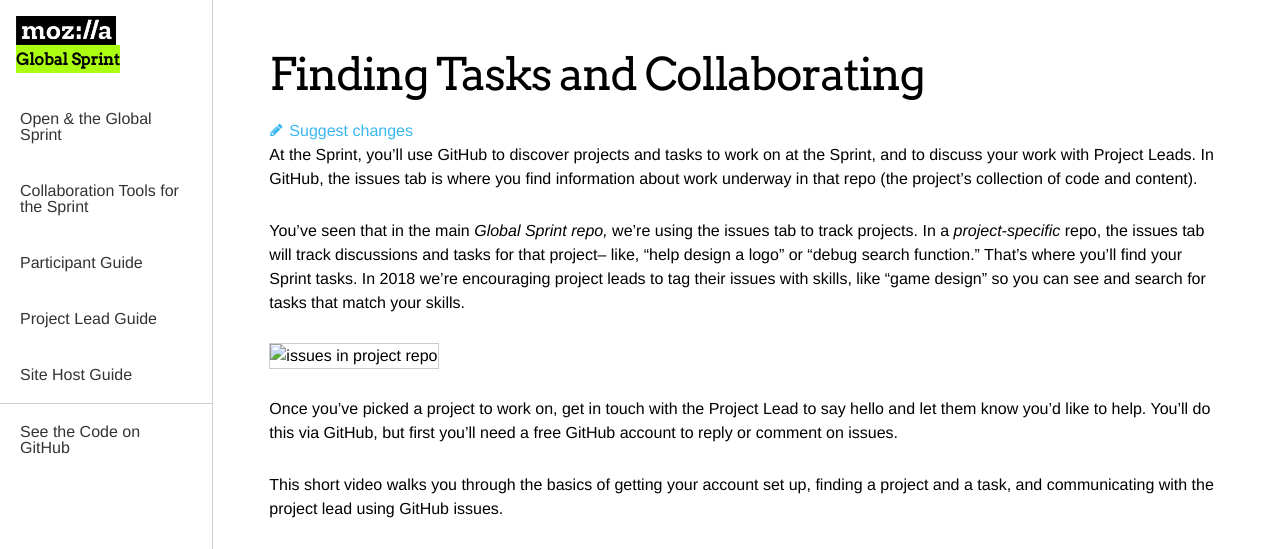
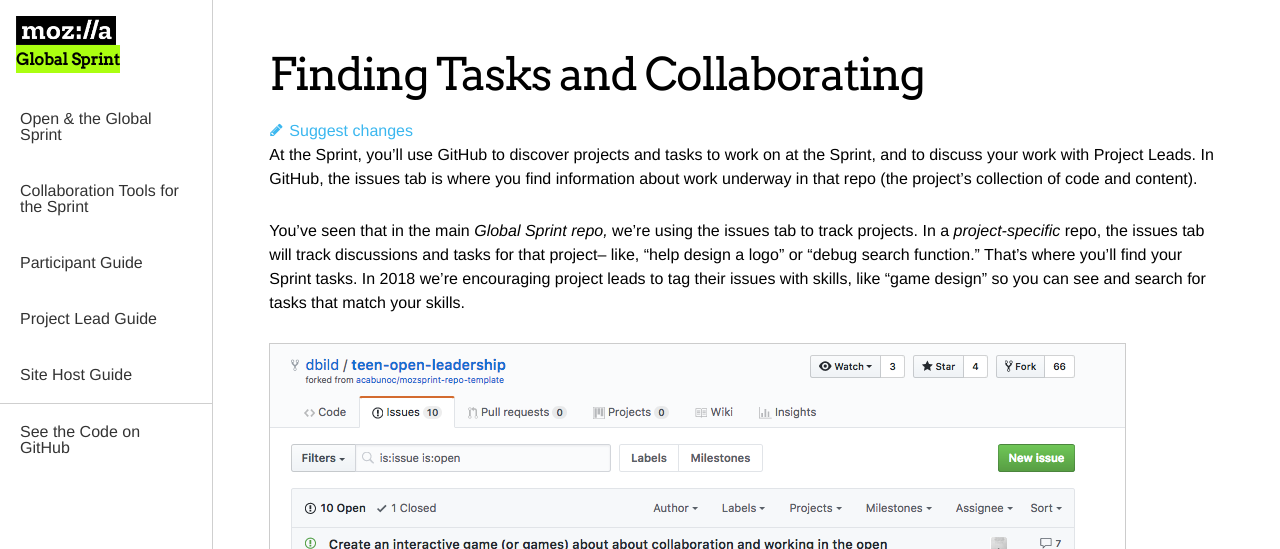
Before and after one commit to mozilla/global-sprint, a Jekyll site: the page built from _articles/participants/collaborating.md, in a window 1280 px wide. Shown: the top 549 px of the page. Built offline with Jekyll 4.4.1, drawn with Linux system fonts in a browser that asks for light colours; comment, search, counter and statistics services are not loaded; grey boxes are pictures that could not be loaded.

Commit message:
Update collaborating.md

```diff
--- a/_articles/participants/collaborating.md
+++ b/_articles/participants/collaborating.md
@@ -7,7 +7,7 @@ At the Sprint, you'll use GitHub to discover projects and tasks to work on at th
 
 You've seen that in the main *Global Sprint repo,* we’re using the issues tab to track projects. In a *project-specific* repo, the issues tab will track discussions and tasks for that project-- like, “help design a logo” or  “debug search function.” That’s where you’ll find your Sprint tasks. In 2018 we’re encouraging project leads to tag their issues with skills, like “game design” so you can see and search for tasks that match your skills.
 
-![issues in project repo](global-sprint/img/project-issues.png)
+![issues in project repo](../../img/project-issues.png)
 
 Once you’ve picked a project to work on, get in touch with the Project Lead to say hello and let them know you’d like to help. You’ll do this via GitHub, but first you’ll need a free GitHub account to reply or comment on issues.
 
```
